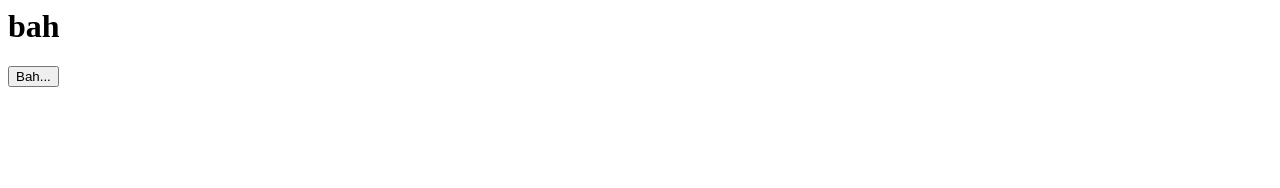
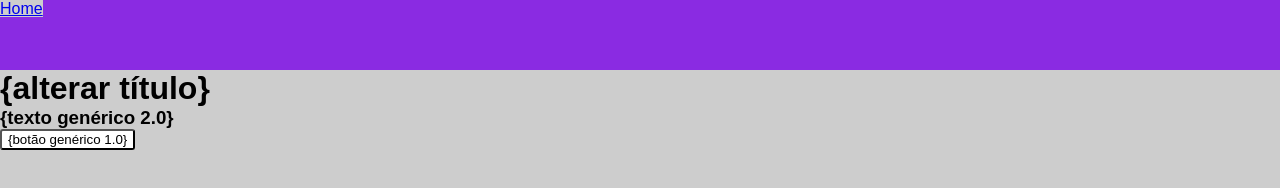
Before and after one commit to LeandroOliC/Site, a plain HTML site: page index.html in a window 1280 px wide. Drawn offline with Linux system fonts and the light colour scheme.

Commit message:
Update index.html

```diff
--- a/index.html
+++ b/index.html
@@ -1,11 +1,37 @@
+<html>
 <head>
-  <title>Bah Project</title>
-</head>
-<body>
+    <title>Bah Project</title>
+    <style>
 
-  <h1>bah</h1>
-  <button onclick=(bah())>Bah...</button>
+      *{
+        background-color: rgb(205, 205, 205);
+        font-family: Arial, Helvetica, sans-serif;
+        margin: 0px;
+      }
+      button{
+        border-radius: 3px;
+        background-color: white;
+      }
+      .home_bar{
+        background-color: blueviolet;
+        height: 70px;
+        border-bottom: 3px;
+        border-color: black;
+      }
 
-  <script src="script.js"></script>
+    </style>
+  </head>
+  <body>
 
-</body>
+    <div class="home_bar">
+      <a href="index.html">Home</a>
+    </div>
+
+    <h1>{alterar título}</h1>
+    <h3>{texto genérico 2.0}</h3>
+    <button onclick=(bah())>{botão genérico 1.0}</button>
+
+    <script src="script.js"></script>
+
+  </body>
+  </html>
```
